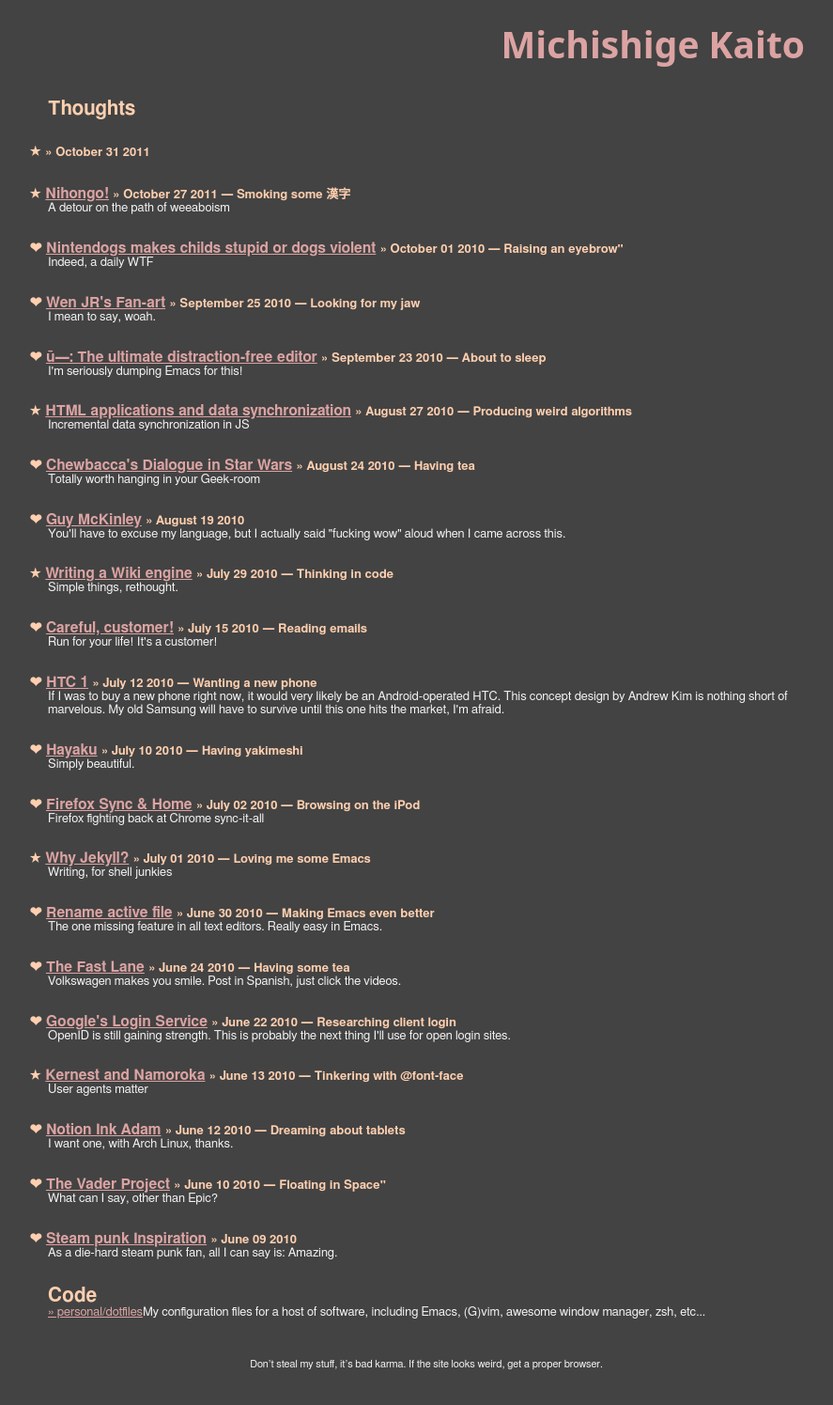
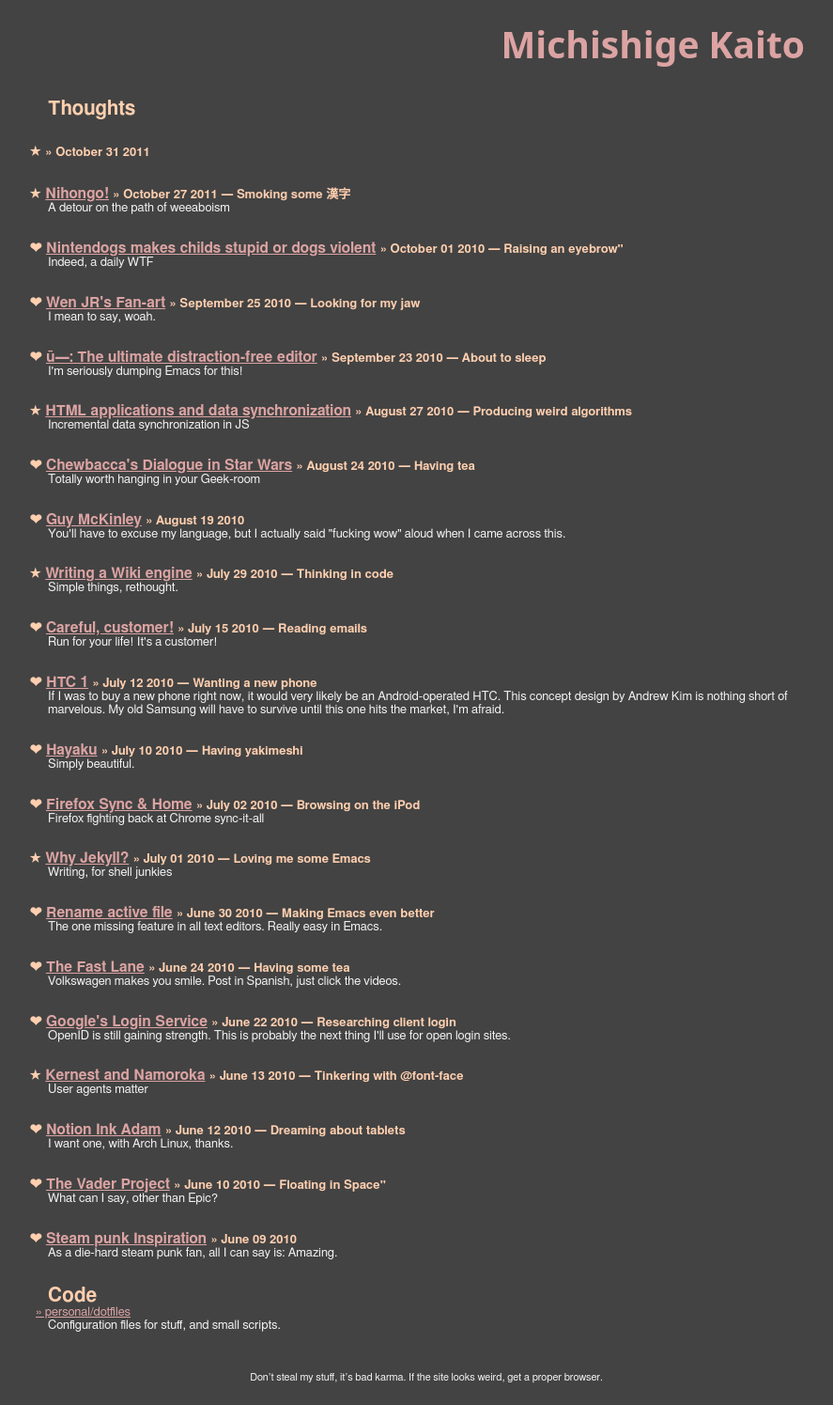
Before and after one commit to mkaito/mkaito.github.com, a Jekyll site: the page built from index.html, in a window 1280 px wide. Shown: the whole page at 94% size, without its empty margins (186-1073 px from the left). Built offline with Jekyll 4.4.1, drawn with Linux system fonts in a browser that asks for light colours; some web fonts are replaced; Markdown is read by kramdown in place of the engine named in the settings.

Commit message:
Redesign complete

```diff
--- a/_layouts/post.html
+++ b/_layouts/post.html
@@ -5,7 +5,7 @@ layout: default
   <header>
     <hgroup>
       <h1>{{ page.title }}</h1>
-      {% if page.byline %}<h2>{{ page.byline }}</h2>{% endif %}
+      {% comment %}{% if page.byline %}<h2>{{ page.byline }}</h2>{% endif %}{% endcomment %}
     </hgroup>
   </header>
   {{ content }}
--- a/css/style.css
+++ b/css/style.css
@@ -159,8 +159,6 @@ article hgroup h2      { font-size: 1.2em; font-weight: 100;
 article footer p       { text-align: right; font-size: 0.8em;}
 
 section header { position: relative; overflow: visible; }
-/* section#posts header h1 { position: absolute; left: 0; bottom: 0; } */
-/* section#posts header h2 { position: absolute; right: 0; bottom: 0; } */
 section header h1 { display: inline; }
 section header h2 { display: inline; }
 
@@ -179,10 +177,14 @@ h4                     { font-size: 1.4em; }
 h5                     { font-size: 1.2em; }
 h6                     { font-size: 1em; }
 article                { font-size: 1em; }
-article h1             { font-size: 1.6em; }
+article h1             { font-size: 2em; }
 article h2             { font-size: 1.4em; }
 article h3             { font-size: 1.2em; }
 article h4, h5, h6     { font-size: 1em; }
+
+article ul { margin-left: -1.15em; padding-left: 1.15em; text-indent: -1.15em; }
+article ul li:before { content: "\2192\0020"; text-indent: -1em; }
+article ul li { margin-bottom: 1em; }
 
 body > header h1       { font-family: "Waiting for the Sunrise", Sans;
                          font-size: 3em; }
@@ -196,8 +198,8 @@ section header h2 { font-size: 1em; }
 section > header h1 { font-size: 1.6em; }
 section > header h2 { font-size: 1em; display: none; }
 
-/* section article p { margin-left: 1.5em; } */
 section article header { margin-left: -1.5em; }
+section#projects li a { display: block; margin-left: -1em; }
 
 
 blockquote             { padding: 0 0 0 2em;
--- a/index.html
+++ b/index.html
@@ -32,6 +32,6 @@ title: Index
   <ul id="projects">
     <!-- <li><a href="http://github.com/mkaito/HaikuUI/">&raquo; eq2ui/haiku</a>A haiku-inspired UI mod for the game Everquest 2. I work on this as I find the time.</li> -->
     <!-- <li><a href="http://github.com/mkaito/Raider/">&raquo; web/raider</a>A community website for a raiding guild. Was a very interesting exercise, and I keep this as my playground for certain ideas.</li> -->
-    <li><a href="http://github.com/mkaito/dotfiles/">&raquo; personal/dotfiles</a>My configuration files for a host of software, including Emacs, (G)vim, awesome window manager, zsh, etc...</li>
+    <li><a href="http://github.com/mkaito/dotfiles/">&raquo; personal/dotfiles</a>Configuration files for stuff, and small scripts.</li>
   </ul>
 </section>
```
